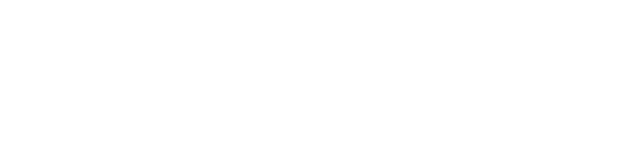
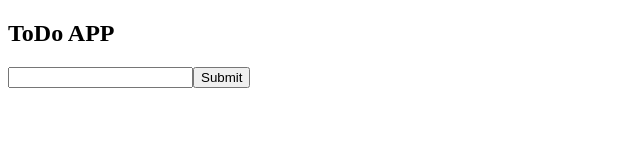
Before and after one commit to Krystioz/TODO-APP, a plain HTML site: page index.html in a window 1280 px wide. Shown: the whole page, without its empty margins (0-640 px from the left). Drawn offline with Linux system fonts and the light colour scheme.

Commit message:
basic semantics

```diff
--- a/index.html
+++ b/index.html
@@ -8,7 +8,15 @@
     </head>
     <body>
         <div class="container">
-            <div></div>
+            <div class="nav">
+                <h2>ToDo APP</h2>
+                <div class="user-input">
+                    <input type="text" id="input" /><button onclick="addItem()">
+                        Submit
+                    </button>
+                </div>
+            </div>
         </div>
+        <div class="container"><div class="to-do-items"></div></div>
     </body>
 </html>
```
